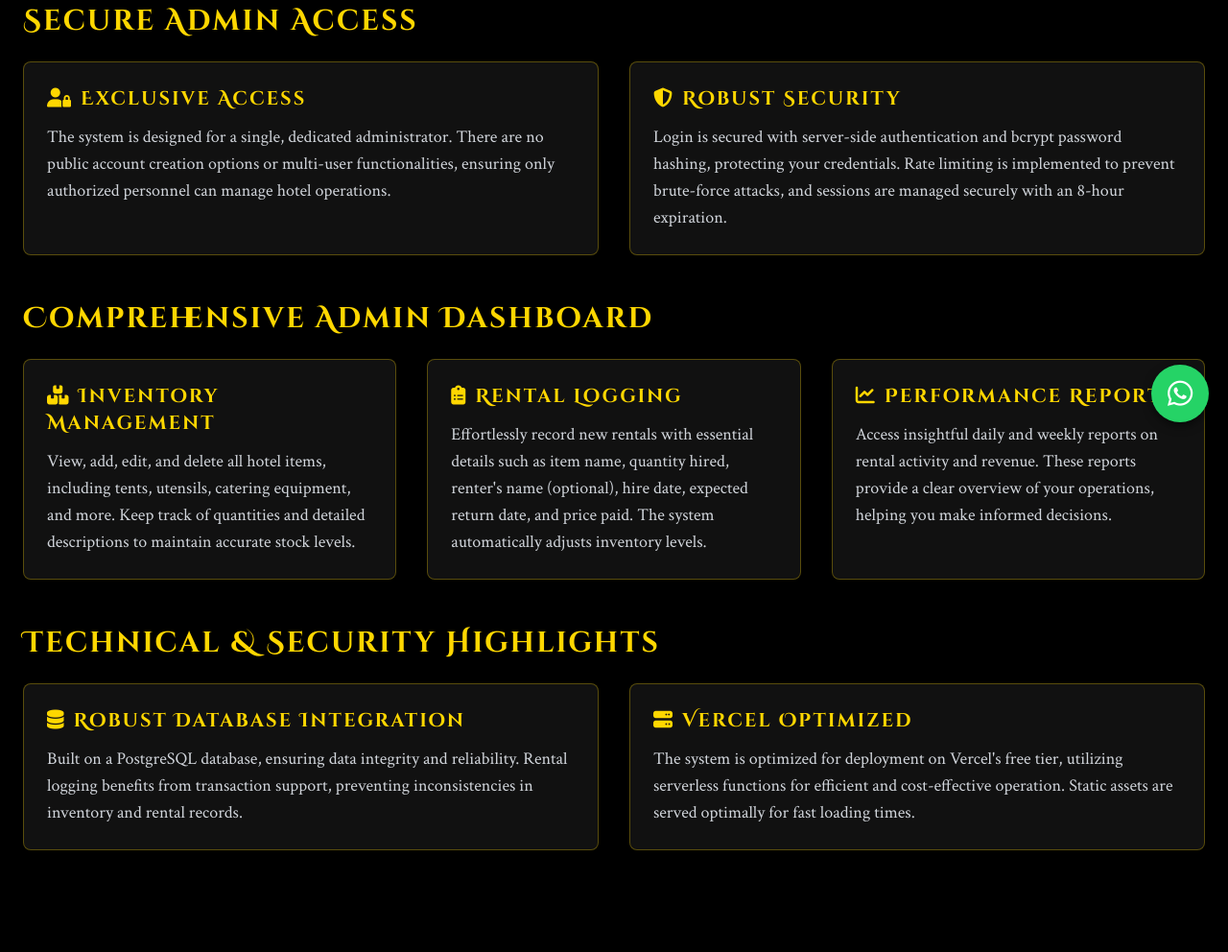
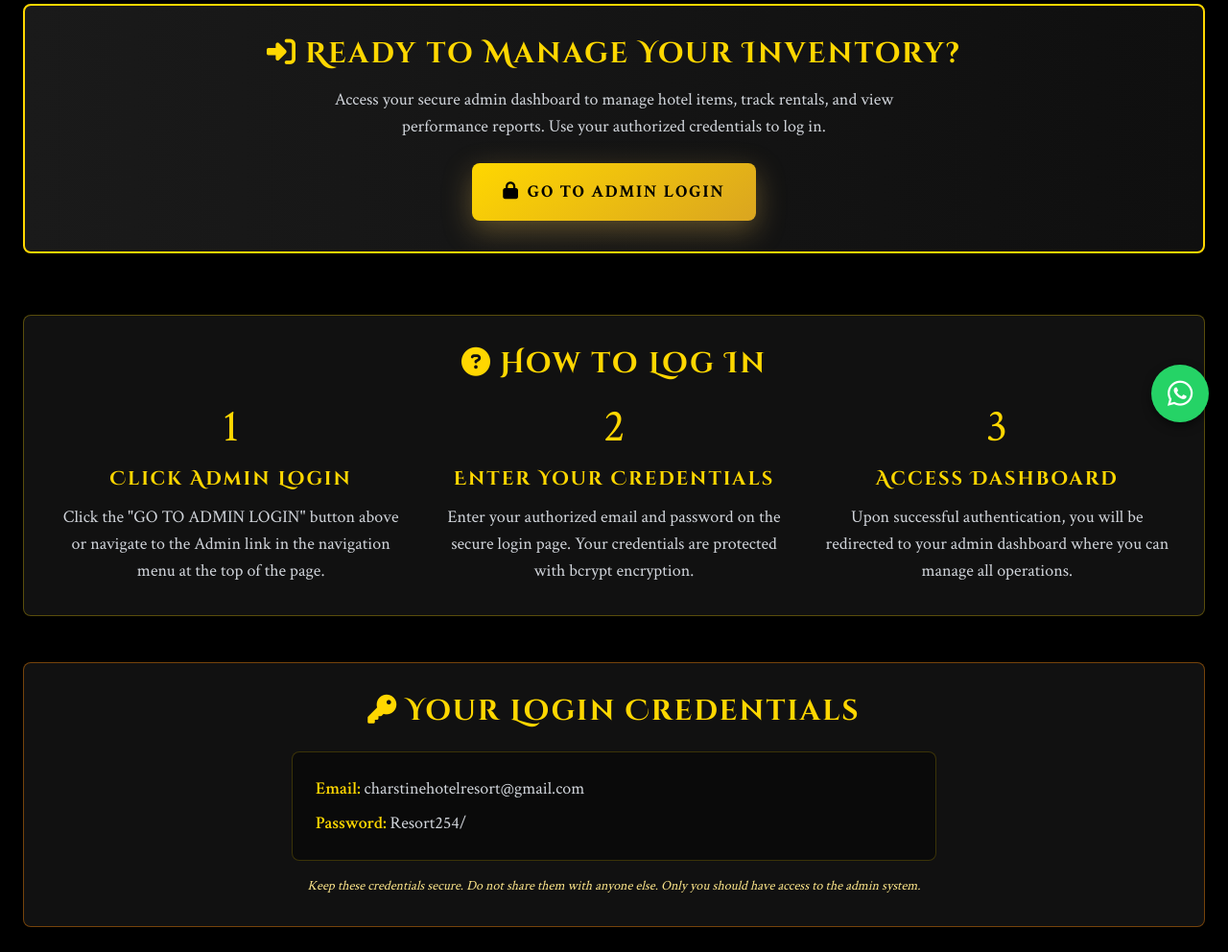
Before and after one commit to gadbahati/Charstine, a website: page public/admin-features.html in a window 1280 px wide. Shown: the part 340-1332 px from the top of the page at 96% size. Drawn offline with nearby package versions, Linux system fonts and the light colour scheme.

Commit message:
feat: Add login instructions and credentials to admin features page
- Add prominent 'GO TO ADMIN LOGIN' call-to-action button
- Create 'How to Log In' section with 3-step instructions
- Display admin credentials (email and password)
- Add security note about credential protection
- Improve page structure with better visual hierarchy
- Make login process clear and user-friendly

```diff
--- a/public/admin-features.html
+++ b/public/admin-features.html
@@ -105,6 +105,51 @@
   <main class="max-w-7xl mx-auto px-6 py-12">
     <h2 class="text-4xl font-black gold gold-glow text-center mb-10">Admin System Features</h2>
 
+    <!-- Login Call-to-Action Section -->
+    <section class="mb-16 bg-gradient-to-r from-[#1a1a1a] to-[#0f0f0f] p-8 rounded-lg border-2 border-[#FFD700] shadow-2xl">
+      <div class="text-center">
+        <h3 class="text-3xl font-bold gold mb-4"><i class="fas fa-sign-in-alt mr-2"></i>Ready to Manage Your Inventory?</h3>
+        <p class="text-lg text-gray-300 mb-6 max-w-2xl mx-auto">Access your secure admin dashboard to manage hotel items, track rentals, and view performance reports. Use your authorized credentials to log in.</p>
+        <a href="admin-access.html" class="btn-gold px-8 py-4 text-black font-bold text-lg tracking-widest inline-block rounded-lg">
+          <i class="fas fa-lock mr-2"></i>GO TO ADMIN LOGIN
+        </a>
+      </div>
+    </section>
+
+    <!-- How to Login Section -->
+    <section class="mb-12 bg-[#111] p-8 rounded-lg border border-[#FFD700]/30 shadow-lg">
+      <h3 class="text-3xl font-bold gold mb-6 text-center"><i class="fas fa-question-circle mr-2"></i>How to Log In</h3>
+      <div class="grid md:grid-cols-3 gap-8">
+        <div class="text-center">
+          <div class="text-5xl gold mb-4">1</div>
+          <h4 class="text-xl font-semibold gold mb-3">Click Admin Login</h4>
+          <p class="text-lg text-gray-300">Click the "GO TO ADMIN LOGIN" button above or navigate to the Admin link in the navigation menu at the top of the page.</p>
+        </div>
+        <div class="text-center">
+          <div class="text-5xl gold mb-4">2</div>
+          <h4 class="text-xl font-semibold gold mb-3">Enter Your Credentials</h4>
+          <p class="text-lg text-gray-300">Enter your authorized email and password on the secure login page. Your credentials are protected with bcrypt encryption.</p>
+        </div>
+        <div class="text-center">
+          <div class="text-5xl gold mb-4">3</div>
+          <h4 class="text-xl font-semibold gold mb-3">Access Dashboard</h4>
+          <p class="text-lg text-gray-300">Upon successful authentication, you will be redirected to your admin dashboard where you can manage all operations.</p>
+        </div>
+      </div>
+    </section>
+
+    <!-- Admin Credentials Info Section -->
+    <section class="mb-12 bg-[#111] p-8 rounded-lg border border-amber-600/50 shadow-lg">
+      <h3 class="text-3xl font-bold gold mb-6 text-center"><i class="fas fa-key mr-2"></i>Your Login Credentials</h3>
+      <div class="max-w-2xl mx-auto">
+        <div class="bg-[#0a0a0a] p-6 rounded-lg border border-[#FFD700]/20 mb-4">
+          <p class="text-lg text-gray-300 mb-2"><span class="gold font-semibold">Email:</span> charstinehotelresort@gmail.com</p>
+          <p class="text-lg text-gray-300"><span class="gold font-semibold">Password:</span> Resort254/</p>
+        </div>
+        <p class="text-sm text-amber-200 text-center italic">Keep these credentials secure. Do not share them with anyone else. Only you should have access to the admin system.</p>
+      </div>
+    </section>
+
     <section class="mb-12">
       <h3 class="text-3xl font-bold gold mb-6">Secure Admin Access</h3>
       <div class="grid md:grid-cols-2 gap-8">
```
